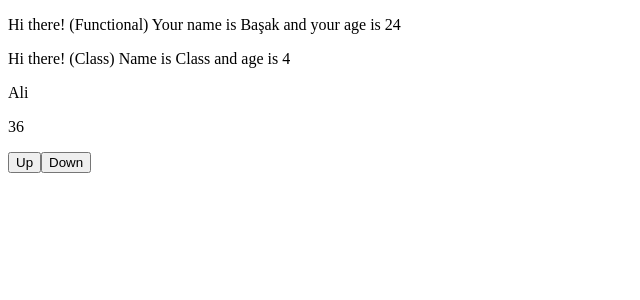
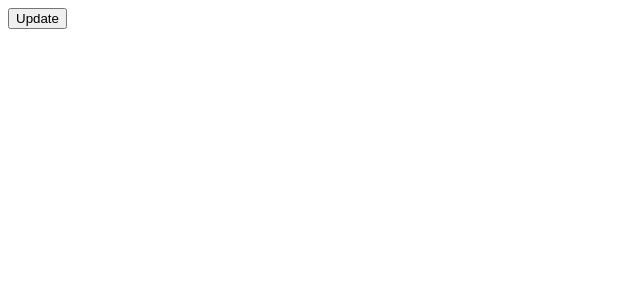
Before and after one commit to acarbasak4/first-react-app, a React (Create React App) app in the folder myapp/: page / in a window 1280 px wide. Shown: the top 300 px of the page, without its empty margins (0-640 px from the left). Built offline with nearby package versions, Linux system fonts and the light colour scheme.

Commit message:
conditional rendering

```diff
--- a/myapp/src/App.js
+++ b/myapp/src/App.js
@@ -1,66 +1,93 @@
-import React, {Component} from 'react';
+import React, { Component } from "react";
 
-function App() {
-  return (
-    <div>
-    <Greeting name="Başak" age="24"></Greeting>
-    <GreetingClass name="Class" age="4"></GreetingClass>
-    </div>
-  );
-}
-//Functional Component
-const Greeting = props => {
-  return(
-    <p> Hi there! (Functional)
-    Your name is {props.name} and your age is {props.age}
-    </p>
-  );
-}
+// function App() {
+//   return (
+//     <div>
+//     <Greeting name="Başak" age="24"></Greeting>
+//     <GreetingClass name="Class" age="4"></GreetingClass>
+//     </div>
+//   );
+// }
+// //Functional Component
+// const Greeting = props => {
+//   return(
+//     <p> Hi there! (Functional)
+//     Your name is {props.name} and your age is {props.age}
+//     </p>
+//   );
+// }
 
-//Class Component
+// //Class Component
 
-class GreetingClass extends Component{
-constructor(props){
-  super(props);
+// class GreetingClass extends Component{
+// constructor(props){
+//   super(props);
 
-  this.state ={
-      name:"Ali",
-      age:"36"
+//   this.state ={
+//       name:"Ali",
+//       age:"36"
+//     }
+
+// }
+// ageDown = () =>{
+//   this.setState((previousState =>({
+//     age: previousState.age - 1
+//   })));
+
+// }
+// ageUp = () =>{
+//   this.setState((previousState =>({
+//     age: previousState.age + 1
+//   })));
+
+// }
+
+//   render(){
+//     return(
+//       <div>
+//       <p>Hi there! (Class)
+//       Name is {this.props.name} and age is {this.props.age}
+//       </p>
+//       <p> {this.state.name}</p>
+//       <p>{this.state.age} </p>
+//       <button onClick={this.ageUp}>Up</button>
+//       <button onClick={this.ageDown}>Down</button>
+//       </div>
+//     );
+//   }
+// }
+
+class App extends Component {
+  constructor(props) {
+    super(props);
+    this.state = {
+      showButton: false,
+    };
+  }
+
+  update = () => {
+    this.setState((previousState) => ({
+      showButton: !previousState.showButton,
+    }));
+  };
+
+  render() {
+    const { showButton } = this.state;
+    if (showButton) {
+      return (
+        <div>
+          <button>My Button</button>
+          <button onClick={this.update}>Update</button>
+        </div>
+      );
+    } else {
+      return (
+        <div>
+          <button onClick={this.update}>Update</button>
+        </div>
+      );
     }
-
-}
-ageDown = () =>{
-  this.setState((previousState =>({
-    age: previousState.age - 1
-  })));
-
-}
-ageUp = () =>{
-  this.setState((previousState =>({
-    age: previousState.age + 1
-  })));
-
-}
-
-  render(){
-    return(
-      <div>
-      <p>Hi there! (Class)
-      Name is {this.props.name} and age is {this.props.age}
-      </p>
-      <p> {this.state.name}</p>
-      <p>{this.state.age} </p>
-      <button onClick={this.ageUp}>Up</button>
-      <button onClick={this.ageDown}>Down</button>
-      </div>
-    );
   }
 }
 
-
-
-
-
-
-
 export default App;
```
Also changed, not shown: 1 other file (tests, documents, lock files or other folders).
